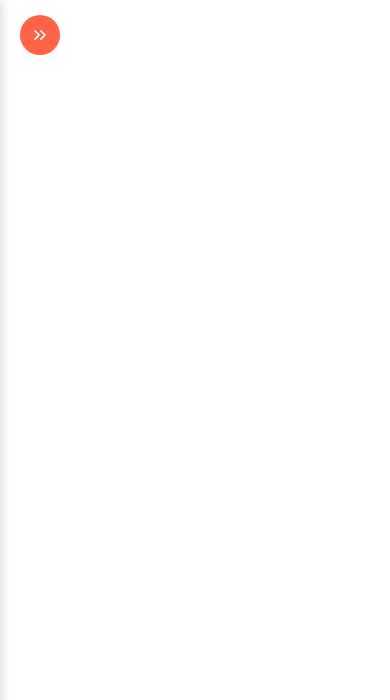
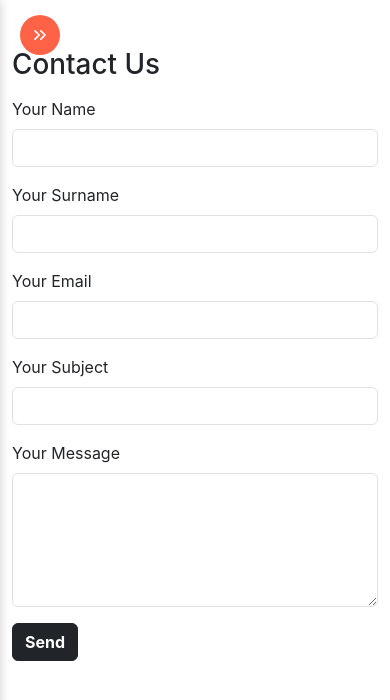
Before and after one commit to PranabKumarSahoo/sql-dev-tools, a React (Create React App) app: page /contact in a window 390 px wide. Shown: the top 700 px of the page. Built offline with nearby package versions, Linux system fonts and the light colour scheme.

Commit message:
Added the responsive contact us page

```diff
--- a/public/index.html
+++ b/public/index.html
@@ -9,11 +9,15 @@
   <title>SQL Dev Tools</title>
   <link rel="apple-touch-icon" href="./sql-icon.png" />
   <link rel="shortcut icon" type="image/x-icon" href="./sql-icon.png" />
+  <link href="https://cdn.jsdelivr.net/npm/bootstrap@5.3.2/dist/css/bootstrap.min.css" rel="stylesheet" integrity="sha384-T3c6CoIi6uLrA9TneNEoa7RxnatzjcDSCmG1MXxSR1GAsXEV/Dwwykc2MPK8M2HN" crossorigin="anonymous">
+
 </head>
 
 <body>
   <noscript>You need to enable JavaScript to run this app.</noscript>
   <div id="root"></div>
+  <script src="https://cdn.jsdelivr.net/npm/@popperjs/core@2.11.8/dist/umd/popper.min.js" integrity="sha384-I7E8VVD/ismYTF4hNIPjVp/Zjvgyol6VFvRkX/vR+Vc4jQkC+hVqc2pM8ODewa9r" crossorigin="anonymous"></script>
+<script src="https://cdn.jsdelivr.net/npm/bootstrap@5.3.2/dist/js/bootstrap.min.js" integrity="sha384-BBtl+eGJRgqQAUMxJ7pMwbEyER4l1g+O15P+16Ep7Q9Q+zqX6gSbd85u4mG4QzX+" crossorigin="anonymous"></script>
 </body>
 
 </html>
--- a/src/App.js
+++ b/src/App.js
@@ -3,6 +3,7 @@ import './App.css';
 import { BrowserRouter, Route, Routes } from 'react-router-dom';
 import Sidebar from './Components/Sidebar/Sidebar';
 import HomePage from './Pages/HomePage/HomePage';
+import Contact from './Components/Contact/Contact';
 import { FiChevronsRight, FiChevronsLeft } from "react-icons/fi";
 
 function App() {
@@ -35,6 +36,7 @@ function App() {
         <Sidebar isOpen={isSidebarOpen} closeSidebar={closeSidebar} />
         <Routes>
           <Route path='/' element={<HomePage />} />
+          <Route path="/contact" element={<Contact />} />
         </Routes>
       </BrowserRouter>
     </div>
--- /dev/null
+++ b/src/Components/Contact/Contact.css
@@ -0,0 +1,3 @@
+.contact {
+    background: #181828;
+}
--- /dev/null
+++ b/src/Components/Contact/Contact.jsx
@@ -0,0 +1,91 @@
+import React from "react";
+
+export default function Contact() {
+  return (
+    <>
+      <div class="container my-5 bg-darkblue" >
+        <div class="row justify-content-center">
+          <div class="col-lg-9">
+            <h1 class="mb-3">Contact Us</h1>
+            <form>
+              <div class="row g-3">
+                <div class="col-md-6">
+                  <label for="your-name" class="form-label">
+                    Your Name
+                  </label>
+                  <input
+                    type="text"
+                    class="form-control"
+                    id="your-name"
+                    name="your-name"
+                    required
+                  />
+                </div>
+                <div class="col-md-6">
+                  <label for="your-surname" class="form-label">
+                    Your Surname
+                  </label>
+                  <input
+                    type="text"
+                    class="form-control"
+                    id="your-surname"
+                    name="your-surname"
+                    required
+                  />
+                </div>
+                <div class="col-md-6">
+                  <label for="your-email" class="form-label">
+                    Your Email
+                  </label>
+                  <input
+                    type="email"
+                    class="form-control"
+                    id="your-email"
+                    name="your-email"
+                    required
+                  />
+                </div>
+                <div class="col-md-6">
+                  <label for="your-subject" class="form-label">
+                    Your Subject
+                  </label>
+                  <input
+                    type="text"
+                    class="form-control"
+                    id="your-subject"
+                    name="your-subject"
+                  />
+                </div>
+                <div class="col-12">
+                  <label for="your-message" class="form-label">
+                    Your Message
+                  </label>
+                  <textarea
+                    class="form-control"
+                    id="your-message"
+                    name="your-message"
+                    rows="5"
+                    required
+                  ></textarea>
+                </div>
+                <div class="col-12">
+                  <div class="row">
+                    <div class="col-md-6">
+                      <button
+                        data-res="<?php echo $sum; ?>"
+                        type="submit"
+                        class="btn btn-dark fw-bold w-full"
+                      >
+                        Send
+                      </button>
+                    </div>
+                  </div>
+                </div>
+              </div>
+            </form>
+          </div>
+        </div>
+      </div>
+    </>
+  );
+}
--- a/src/Components/Sidebar/Sidebar.css
+++ b/src/Components/Sidebar/Sidebar.css
@@ -41,6 +41,7 @@ nav ul {
     transition: background-color 0.3s ease;
     background-color: rgba(0, 0, 0, 0.2);
     border-radius: 5px;
+    color: white;
 }
 
 .nav-link:hover {
--- a/src/Components/Sidebar/Sidebar.jsx
+++ b/src/Components/Sidebar/Sidebar.jsx
@@ -1,5 +1,5 @@
 import React from 'react'
-import { Link } from 'react-router-dom'
+import { NavLink, Link } from 'react-router-dom'
 import './Sidebar.css'
 
 export default function Sidebar({ isOpen, closeSidebar }) {
--- a/src/Pages/HomePage/HomePage.css
+++ b/src/Pages/HomePage/HomePage.css
@@ -6,10 +6,12 @@
     justify-content: center;
     background-color: #181828;
 }
-
 .home-page-title {
     padding: 20px;
     color: white;
+    display: flex;
+    flex-direction: row;
+    gap: 70rem;
     text-shadow: 1px 1px 3px red;
 }
 
@@ -90,6 +92,7 @@
     flex-direction: column;
     align-items: center;
     padding: 20px;
+    color: white;
 }
 
 .section-2-title,
@@ -129,3 +132,104 @@
         height: auto;
     }
 }
+
+
+.button {
+    display: flex;
+    flex-direction: row;
+    color: white;
+    background-color: black;
+    width: 100%;
+    padding: 10px;
+    border-radius: 10px;
+    font-size: medium;
+    margin-right: 0;
+    justify-content: center;
+    font-weight: bold;
+}
+
+@media only screen and (max-width: 1760px) and (min-width: 1650px) {
+    .home-page-title{
+        gap: 60rem;
+    }
+}
+
+@media only screen and (max-width: 1650px) and (min-width: 1550px) {
+    .home-page-title{
+        gap: 50rem;
+    }
+}
+
+
+@media only screen and (max-width: 1550px) and (min-width: 1350px) {
+    .home-page-title{
+        gap: 40rem;
+    }
+}
+
+
+@media only screen and (max-width: 1350px) and (min-width: 1180px) {
+    .home-page-title{
+        gap: 30rem;
+    }
+}
+
+
+@media only screen and (max-width: 1180px) and (min-width: 980px) {
+    .home-page-title{
+        gap: 20rem;
+    }
+}
+
+@media only screen and (max-width: 980px) and (min-width: 780px) {
+    .home-page-title{
+        gap: 10rem;
+    }
+}
+
+@media only screen and (max-width: 780px) {
+    .home-page-title{
+        gap: 5rem;
+    }
+}
+
+@media only screen and (max-width: 700px) {
+    .home-page-title{
+        gap: 3rem;
+    }
+}
+
+@media only screen and (max-width: 650px) {
+    .home-page-title{
+        gap: 1rem;
+    }
+}
+
+@media only screen and (max-width: 520px) {
+    .home-page-title{
+        gap: 0.3rem;
+    }
+    .button {
+        display: flex;
+        flex-direction: column;
+        width: 100%;
+        font-size: small;
+        padding: 5px;
+    }
+}
+
+@media only screen and (max-width: 480px) {
+    span {
+        display: none;
+    }
+
+    .button {
+        width: 100%;
+        font-size: large;
+        padding: 8px;
+        justify-self: center;
+        justify-content: center;
+        align-items: center;
+        text-align: center;
+    }
+}
--- a/src/Pages/HomePage/HomePage.jsx
+++ b/src/Pages/HomePage/HomePage.jsx
@@ -5,6 +5,8 @@ import CountOfRows from "../../Sections/CountOfRows/CountOfRows";
 import SelectStatement from "../../Sections/SelectStatement/SelectStatement";
 import NthHighest from "../../Sections/NthHighest/NthHighest";
 import NthMinimum from "../../Sections/NthMinimum/NthMinimum";
+import {NavLink} from 'react-router-dom'
+import Contact from "../../Components/Contact/Contact";
 
 export default function HomePage() {
   const [showScrollUpButton, setShowScrollUpButton] = useState(false);
@@ -32,7 +34,10 @@ export default function HomePage() {
   };
   return (
     <div className="home-page">
-      <h1 className="home-page-title">SQL Tools for Developers</h1>
+      <h1 className="home-page-title">
+        <span>SQL Tools for Developers</span>
+        <p><NavLink to="/contact" ><button className="button" type="submit">Contact Us</button></NavLink></p>
+      </h1>
       <div id="drop-constraint" className="sections">
         <h2 className="drop-const-title">Drop Constraint</h2>
         <DropConstraintSec />
--- a/src/index.css
+++ b/src/index.css
@@ -4,6 +4,7 @@
   margin: 0;
   scroll-behavior: smooth;
 }
+
 
 body {
   font-family: -apple-system, BlinkMacSystemFont, 'Segoe UI', 'Roboto', 'Oxygen',
```
